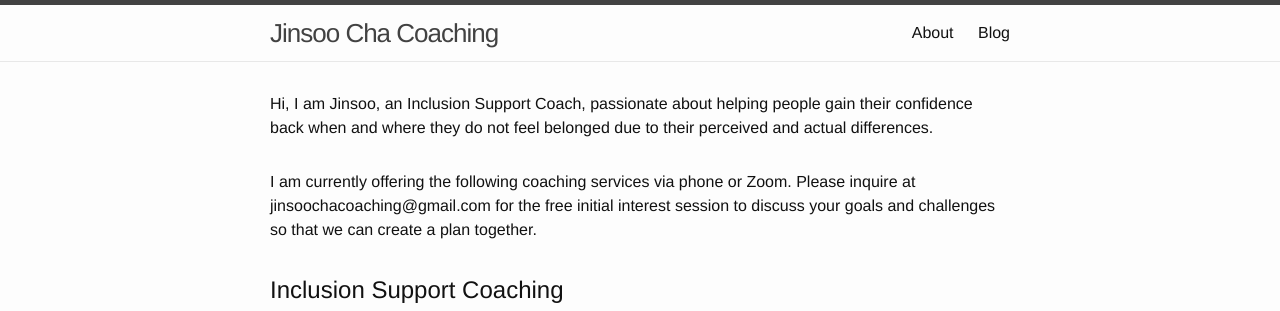
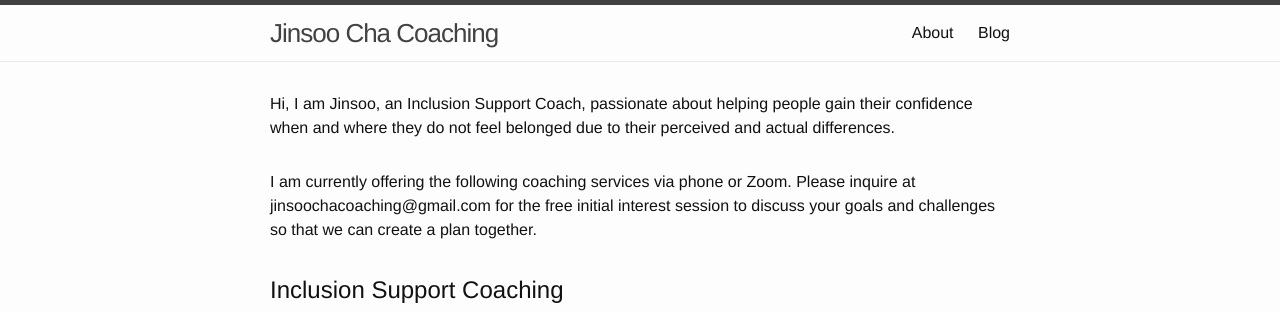
Before and after one commit to jinsoocha/jinsoocha.github.io, a Jekyll site: the page built from index.html, in a window 1280 px wide. Shown: the top 311 px of the page. Built offline with Jekyll 4.4.1, drawn with Linux system fonts in a browser that asks for light colours; nearby versions of some CDN libraries.

Commit message:
Update index.html

```diff
--- a/index.html
+++ b/index.html
@@ -4,7 +4,7 @@ layout: default
 
 <div class="home">
   <div class="intro">
-    <p class="post-content">Hi, I am Jinsoo, an Inclusion Support Coach, passionate about helping people gain their confidence back when and where they do not feel belonged due to their perceived and actual differences.</p>
+    <p class="post-content">Hi, I am Jinsoo, an Inclusion Support Coach, passionate about helping people gain their confidence when and where they do not feel belonged due to their perceived and actual differences.</p>
     <p class="post-content">I am currently offering the following coaching services via phone or Zoom. Please inquire at jinsoochacoaching@gmail.com for the free initial interest session to discuss your goals and challenges so that we can create a plan together.</p>
     <div class="intro-block">
       <h2 class="post-heading">Inclusion Support Coaching</h2>
```
